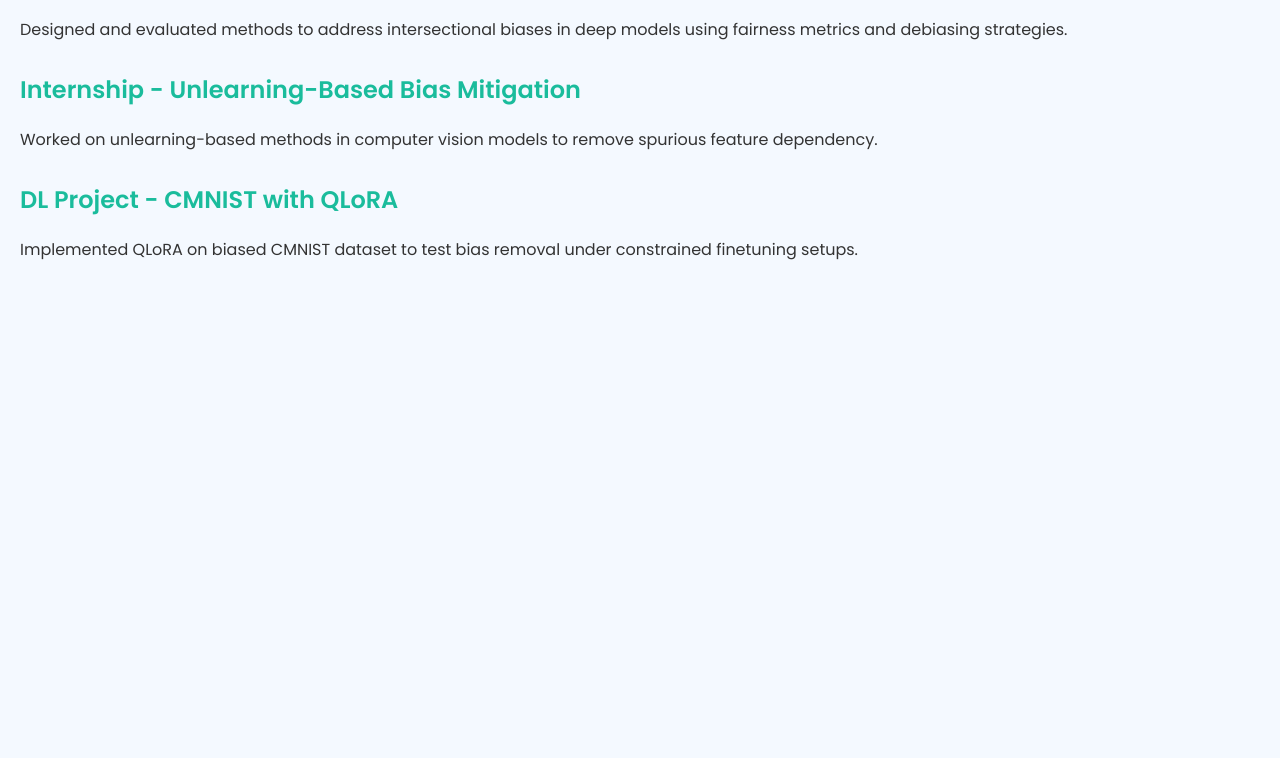
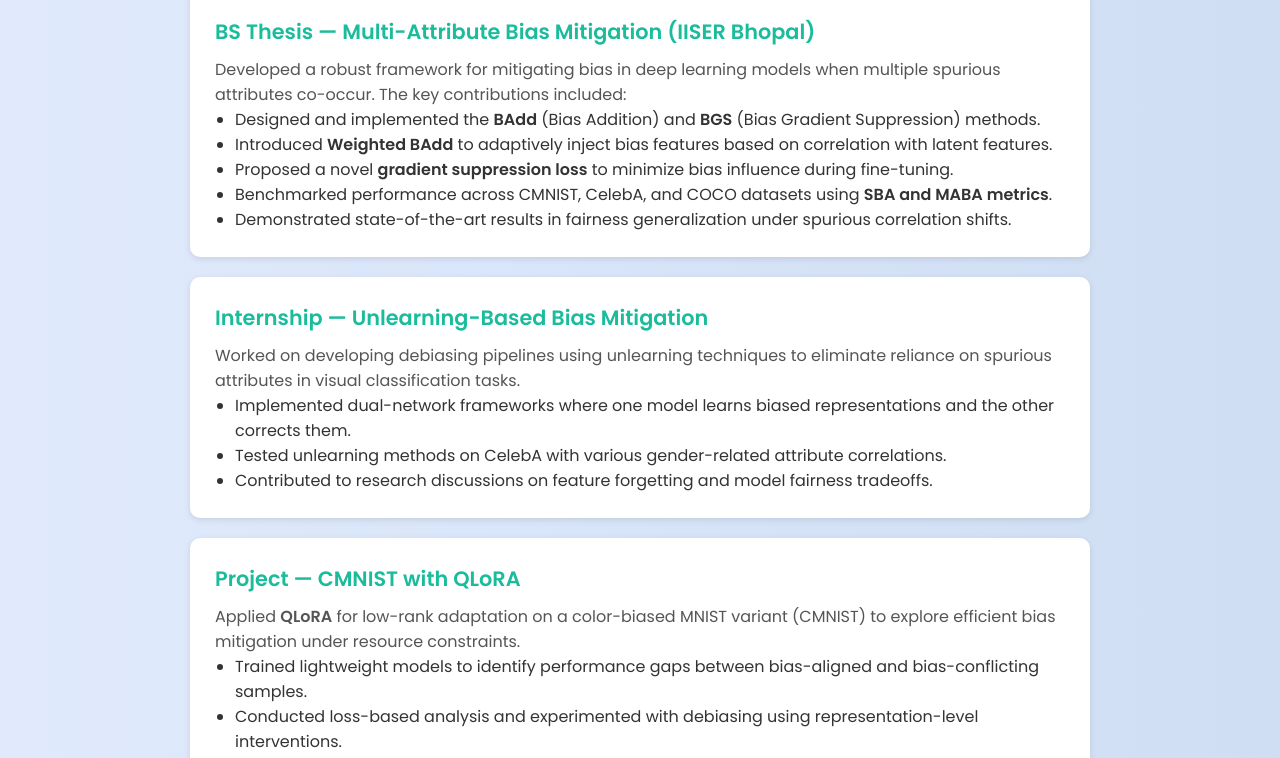
Before and after one commit to Aksh3141/portfolio, a plain HTML site: page experience.html in a window 1280 px wide. Shown: the part 149-907 px from the top of the page. Before the commit the page ends 800 px from the top, so only its background shows below. Drawn offline with Linux system fonts and the light colour scheme.

Commit message:
Update experience.html

```diff
--- a/experience.html
+++ b/experience.html
@@ -1,48 +1,95 @@
-<!-- experience.html -->
 <!DOCTYPE html>
 <html lang="en">
 <head>
-  <meta charset="UTF-8">
-  <meta name="viewport" content="width=device-width, initial-scale=1.0">
+  <meta charset="UTF-8" />
+  <meta name="viewport" content="width=device-width, initial-scale=1.0"/>
   <title>Experience | Ankur Kumar</title>
   <link href="https://fonts.googleapis.com/css2?family=Poppins:wght@400;600&display=swap" rel="stylesheet">
   <style>
+    * {
+      box-sizing: border-box;
+      margin: 0;
+      padding: 0;
+    }
     body {
       font-family: 'Poppins', sans-serif;
-      margin: 0;
-      background: #f4f9ff;
+      background: linear-gradient(to right, #e0eafc, #cfdef3);
       color: #333;
-      padding: 20px;
+      overflow-x: hidden;
+      padding: 40px 20px;
+      animation: slideUp 1s ease-out;
     }
     h1 {
+      font-size: 2.5rem;
       color: #2c3e50;
+      text-align: center;
+      margin-bottom: 40px;
     }
-    .experience {
-      margin-top: 20px;
+    .exp-card {
+      background: white;
+      padding: 25px;
+      border-radius: 10px;
+      box-shadow: 0 2px 6px rgba(0,0,0,0.1);
+      max-width: 900px;
+      margin: 20px auto;
+      transition: transform 0.3s;
     }
-    .item {
-      margin-bottom: 30px;
+    .exp-card:hover {
+      transform: scale(1.02);
     }
-    .item h2 {
+    .exp-card h2 {
       color: #1abc9c;
+      font-size: 1.3rem;
+      margin-bottom: 10px;
+    }
+    .exp-card p {
+      font-size: 1rem;
+      color: #555;
+    }
+    ul {
+      padding-left: 20px;
+    }
+    @keyframes slideUp {
+      from { transform: translateY(30px); opacity: 0; }
+      to { transform: translateY(0); opacity: 1; }
     }
   </style>
 </head>
 <body>
+
   <h1>Experience</h1>
-  <div class="experience">
-    <div class="item">
-      <h2>BS Thesis - Multi-Attribute Bias Mitigation</h2>
-      <p>Designed and evaluated methods to address intersectional biases in deep models using fairness metrics and debiasing strategies.</p>
-    </div>
-    <div class="item">
-      <h2>Internship - Unlearning-Based Bias Mitigation</h2>
-      <p>Worked on unlearning-based methods in computer vision models to remove spurious feature dependency.</p>
-    </div>
-    <div class="item">
-      <h2>DL Project - CMNIST with QLoRA</h2>
-      <p>Implemented QLoRA on biased CMNIST dataset to test bias removal under constrained finetuning setups.</p>
-    </div>
+
+  <div class="exp-card">
+    <h2>BS Thesis — Multi-Attribute Bias Mitigation (IISER Bhopal)</h2>
+    <p>Developed a robust framework for mitigating bias in deep learning models when multiple spurious attributes co-occur. The key contributions included:</p>
+    <ul>
+      <li>Designed and implemented the <strong>BAdd</strong> (Bias Addition) and <strong>BGS</strong> (Bias Gradient Suppression) methods.</li>
+      <li>Introduced <strong>Weighted BAdd</strong> to adaptively inject bias features based on correlation with latent features.</li>
+      <li>Proposed a novel <strong>gradient suppression loss</strong> to minimize bias influence during fine-tuning.</li>
+      <li>Benchmarked performance across CMNIST, CelebA, and COCO datasets using <strong>SBA and MABA metrics</strong>.</li>
+      <li>Demonstrated state-of-the-art results in fairness generalization under spurious correlation shifts.</li>
+    </ul>
   </div>
+
+  <div class="exp-card">
+    <h2>Internship — Unlearning-Based Bias Mitigation</h2>
+    <p>Worked on developing debiasing pipelines using unlearning techniques to eliminate reliance on spurious attributes in visual classification tasks.</p>
+    <ul>
+      <li>Implemented dual-network frameworks where one model learns biased representations and the other corrects them.</li>
+      <li>Tested unlearning methods on CelebA with various gender-related attribute correlations.</li>
+      <li>Contributed to research discussions on feature forgetting and model fairness tradeoffs.</li>
+    </ul>
+  </div>
+
+  <div class="exp-card">
+    <h2>Project — CMNIST with QLoRA</h2>
+    <p>Applied <strong>QLoRA</strong> for low-rank adaptation on a color-biased MNIST variant (CMNIST) to explore efficient bias mitigation under resource constraints.</p>
+    <ul>
+      <li>Trained lightweight models to identify performance gaps between bias-aligned and bias-conflicting samples.</li>
+      <li>Conducted loss-based analysis and experimented with debiasing using representation-level interventions.</li>
+      <li>Evaluated outcomes with custom test splits designed for controlled bias ratio settings.</li>
+    </ul>
+  </div>
+
 </body>
 </html>
```
